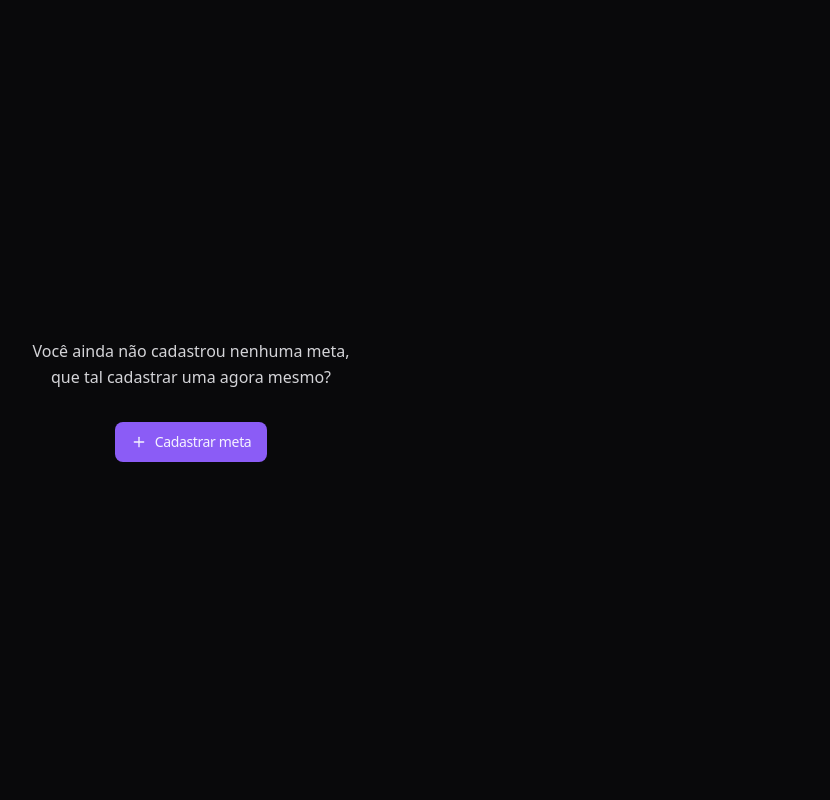
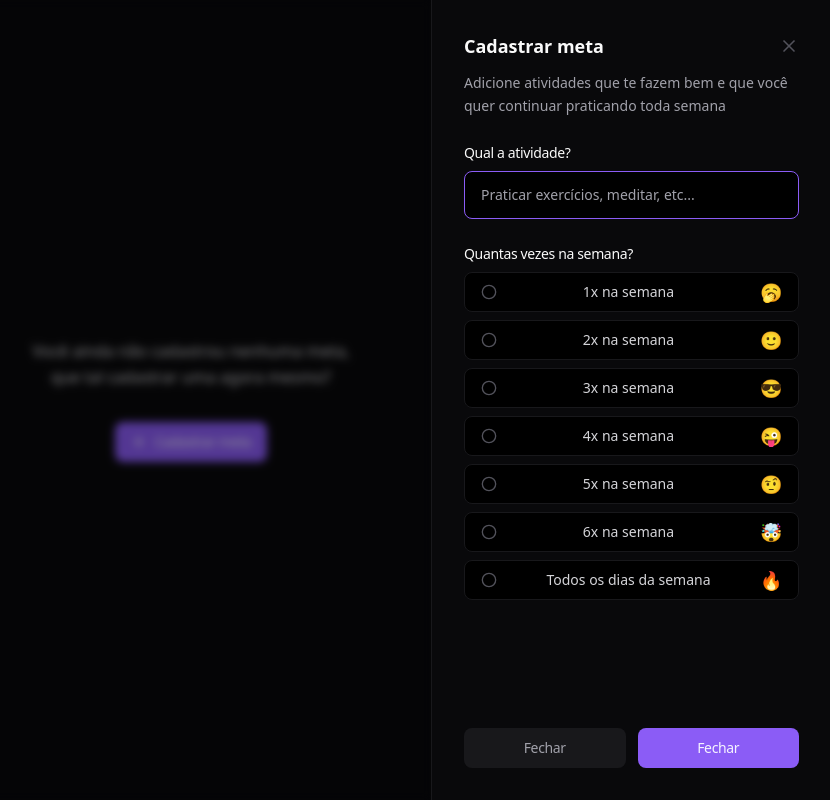
Before and after one commit to gabrielmelogm/target, a React (Vite) app in the folder web/: page / in a window 1280 px wide. Both pictures are taken after a click on the button "Cadastrar meta". Shown: the whole page, without its empty margins (449-1279 px from the left). Built offline with nearby package versions, Linux system fonts and the light colour scheme.

Commit message:
✨ Layout form to create goal

```diff
--- a/web/src/app.tsx
+++ b/web/src/app.tsx
@@ -1,18 +1,116 @@
-import { Plus } from "lucide-react";
+import { Plus, X } from "lucide-react";
 import { Button } from "./components/ui/button";
+import {
+  Dialog,
+  DialogClose,
+  DialogContent,
+  DialogDescription,
+  DialogTitle,
+  DialogTrigger,
+} from "./components/ui/dialog";
+import { Label } from "./components/ui/label";
+import { Input } from "./components/ui/input";
+import {
+  RadioGroup,
+  RadioGroupIndicator,
+  RadioGroupItem,
+} from "./components/ui/radiou-group";
 
 export function App() {
   return (
+    <Dialog>
       <div className="h-screen flex flex-col items-center justify-center gap-8">
         <p className="text-zinc-300 leading-relaxed max-w-80 text-center">
           Você ainda não cadastrou nenhuma meta, que tal cadastrar uma agora
           mesmo?
         </p>
 
-      <Button type="button" variant="primary">
+        <DialogTrigger asChild>
+          <Button type="button">
             <Plus className="size-4" />
             Cadastrar meta
           </Button>
+        </DialogTrigger>
       </div>
+
+      <DialogContent>
+        <div className="flex flex-col gap-6 h-full">
+          <div className="flex flex-col gap-3">
+            <div className="flex items-center justify-between">
+              <DialogTitle>Cadastrar meta</DialogTitle>
+              <DialogClose>
+                <X className="size-5 text-zinc-600" />
+              </DialogClose>
+            </div>
+
+            <DialogDescription>
+              Adicione atividades que te fazem bem e que você quer continuar
+              praticando toda semana
+            </DialogDescription>
+          </div>
+
+          <form className="flex-1 flex flex-col justify-between">
+            <div className="flex flex-col gap-6">
+              <div className="flex flex-col gap-2">
+                <Label htmlFor="title">Qual a atividade?</Label>
+                <Input
+                  id="title"
+                  autoFocus
+                  placeholder="Praticar exercícios, meditar, etc..."
+                />
+              </div>
+              <div className="flex flex-col gap-2">
+                <Label>Quantas vezes na semana?</Label>
+                <RadioGroup>
+                  <RadioGroupItem value="1">
+                    <RadioGroupIndicator />
+                    <span className="text-zinc-300 text-sm font-medium leading-none">1x na semana</span>
+										<span className="text-lg leading-none">🥱</span>
+                  </RadioGroupItem>
+                  <RadioGroupItem value="2">
+                    <RadioGroupIndicator />
+                    <span className="text-zinc-300 text-sm font-medium leading-none">2x na semana</span>
+										<span className="text-lg leading-none">🙂</span>
+                  </RadioGroupItem>
+                  <RadioGroupItem value="3">
+                    <RadioGroupIndicator />
+                    <span className="text-zinc-300 text-sm font-medium leading-none">3x na semana</span>
+										<span className="text-lg leading-none">😎</span>
+                  </RadioGroupItem>
+                  <RadioGroupItem value="4">
+                    <RadioGroupIndicator />
+                    <span className="text-zinc-300 text-sm font-medium leading-none">4x na semana</span>
+										<span className="text-lg leading-none">😜</span>
+                  </RadioGroupItem>
+                  <RadioGroupItem value="5">
+                    <RadioGroupIndicator />
+                    <span className="text-zinc-300 text-sm font-medium leading-none">5x na semana</span>
+										<span className="text-lg leading-none">🤨</span>
+                  </RadioGroupItem>
+                  <RadioGroupItem value="6">
+                    <RadioGroupIndicator />
+                    <span className="text-zinc-300 text-sm font-medium leading-none">6x na semana</span>
+										<span className="text-lg leading-none">🤯</span>
+                  </RadioGroupItem>
+                  <RadioGroupItem value="7">
+                    <RadioGroupIndicator />
+                    <span className="text-zinc-300 text-sm font-medium leading-none">Todos os dias da semana</span>
+										<span className="text-lg leading-none">🔥</span>
+                  </RadioGroupItem>
+                </RadioGroup>
+              </div>
+            </div>
+            <div className="flex items-center gap-3">
+              <DialogClose asChild>
+                <Button type="button" className="flex-1" variant="secondary">
+                  Fechar
+                </Button>
+              </DialogClose>
+              <Button className="flex-1">Fechar</Button>
+            </div>
+          </form>
+        </div>
+      </DialogContent>
+    </Dialog>
   );
 }
--- a/web/src/components/ui/button.tsx
+++ b/web/src/components/ui/button.tsx
@@ -15,7 +15,7 @@
     },
   },
   defaultVariants: {
-    color: "primary",
+    variant: "primary",
     size: "default",
   },
 });
--- a/web/src/components/ui/input.tsx
+++ b/web/src/components/ui/input.tsx
@@ -9,7 +9,7 @@
       {...props}
       ref={ref}
       className={twMerge(
-        "px-4 h-12 bg-black border border-zinc-900 rounded-lg placeholder-zinc-400 outline-none text-sm hover:border-zinc-800",
+        "px-4 h-12 bg-black border border-zinc-900 rounded-lg placeholder-zinc-400 outline-none text-sm hover:border-zinc-800 focus-visible:focus-visible:border-violet-500",
         props.className,
       )}
     />
```
Lines whose indentation alone changed are shown as unchanged.
